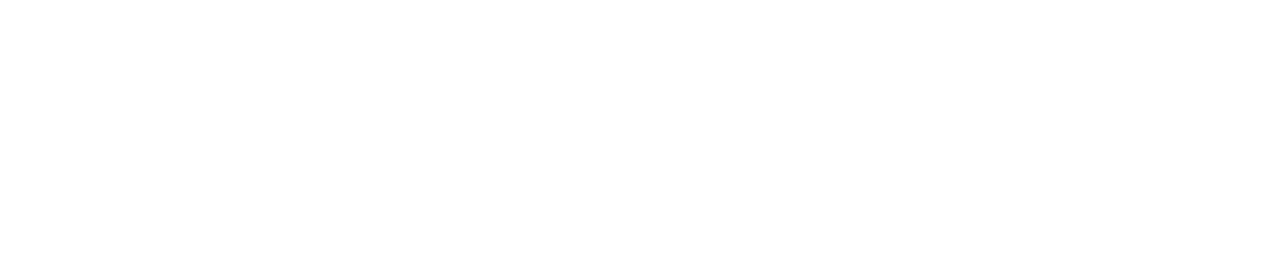
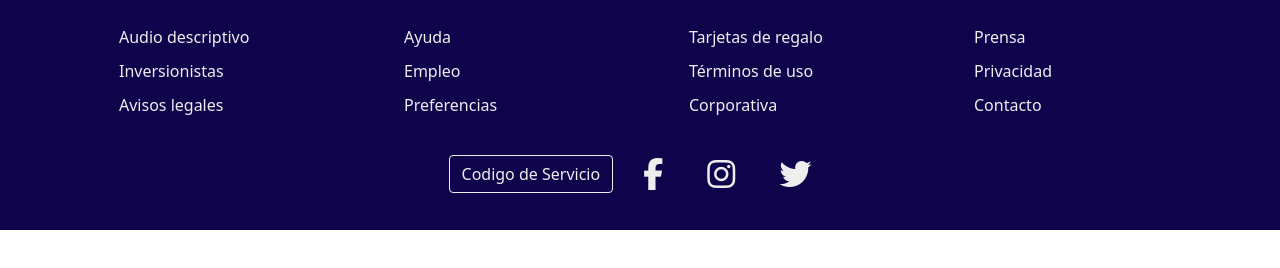
Before and after one commit to zmasterar/SeptimoArte, a plain HTML site: page index.html in a window 1280 px wide. Drawn offline with nearby package versions, Linux system fonts and the light colour scheme.

Commit message:
Agregando footer y pagina de error

```diff
--- a/css/style.css
+++ b/css/style.css
@@ -8,3 +8,75 @@
     --color-3:#787A91;
     --color-4:#EEEEEE;
 }
+
+
+/*----------- ESTILO FOOTER ---------------*/
+
+ footer {
+  background-color: var(--color-1);
+  padding: 20px;
+}
+
+.col-3 ul li {
+  list-style: none;
+  padding: 5px;
+}
+.col-3 ul li a {
+  color: var(--color-4);
+  text-decoration: none;
+}
+
+.btn-codigo {
+  border: 1px solid var(--color-4);
+  color: var(--color-4);
+  margin-right: 10px;
+}
+.btn-codigo:hover {
+  background-color: #101643;
+  color: #eeeeee;
+}
+.container-redes-sociales {
+  display: flex;
+  justify-content: center;
+  align-items: center;
+}
+.container-redes-sociales .fa-brands {
+  color: var(--color-4);
+  font-size: 2em;
+  margin: 20px;
+} */
+
+/*---------------- PAGINA 404 --------------------*/
+
+.img-bg {
+    height: 100vh;
+    background-image: url("../img/img-error-error.jpg");
+    background-size: cover;
+    background-position: center;
+    display: flex;
+    align-items: center;
+    justify-content: center;
+
+}
+
+.info-404 {
+   width: 600px;
+   padding: 30px;
+   margin: 0 auto;
+   background-color:rgba(215, 215, 215, 0.6);
+   text-align: center;
+
+}
+.info-404 h1 {
+  font-size: 3.5em;
+  font-weight: 200;
+}
+.info-404 p {
+  font-size: 1.3em;
+}
+
+.info-404 button a{
+  color: #fff;
+  text-decoration: none;
+  font-weight: 100;
+}
--- a/index.html
+++ b/index.html
@@ -22,7 +22,52 @@
   <body>
     <header></header>
     <main></main>
-    <footer></footer>
+    <footer>
+      <div class="container">
+        <div class="row flex-nowrap align-items-center">
+          <div class="col-3">
+            <ul>
+              <li><a href="html/404.html">Audio descriptivo</a></li>
+              <li><a href="html/404.html">Inversionistas</a></li>
+              <li><a href="html/404.html">Avisos legales</a></li>
+            </ul>
+          </div>
+          <div class="col-3">
+            <ul>
+              <li><a href="html/404.html">Ayuda</a></li>
+              <li><a href="html/404.html">Empleo</a></li>
+              <li><a href="html/404.html">Preferencias</a></li>
+            </ul>
+          </div>
+          <div class="col-3">
+            <ul>
+              <li><a href="html/404.html">Tarjetas de regalo</a></li>
+              <li><a href="html/404.html">Términos de uso</a></li>
+              <li><a href="html/404.html">Corporativa</a></li>
+            </ul>
+          </div>
+          <div class="col-3">
+            <ul>
+              <li><a href="html/404.html">Prensa</a></li>
+              <li><a href="html/404.html">Privacidad</a></li>
+              <li><a href="html/404.html">Contacto</a></li>
+            </ul>
+          </div>
+        </div>
+      </div>
+      <section class="container-redes-sociales">
+        <div>
+          <button type="button" class="btn btn-codigo">
+            Codigo de Servicio
+          </button>
+        </div>
+        <div>
+          <a href="html/404.html"> <i class="fa-brands fa-facebook-f"></i></a>
+          <a href="html/404.html"> <i class="fa-brands fa-instagram"></i></a>
+          <a href="html/404.html"> <i class="fa-brands fa-twitter"></i></a>
+        </div>
+      </section>
+    </footer>
     <script
       src="https://kit.fontawesome.com/822e20ead6.js"
       crossorigin="anonymous"
```
Also changed, not shown: html/404.html (added, +33 -0 lines), img/img-error-error.jpg (added).
